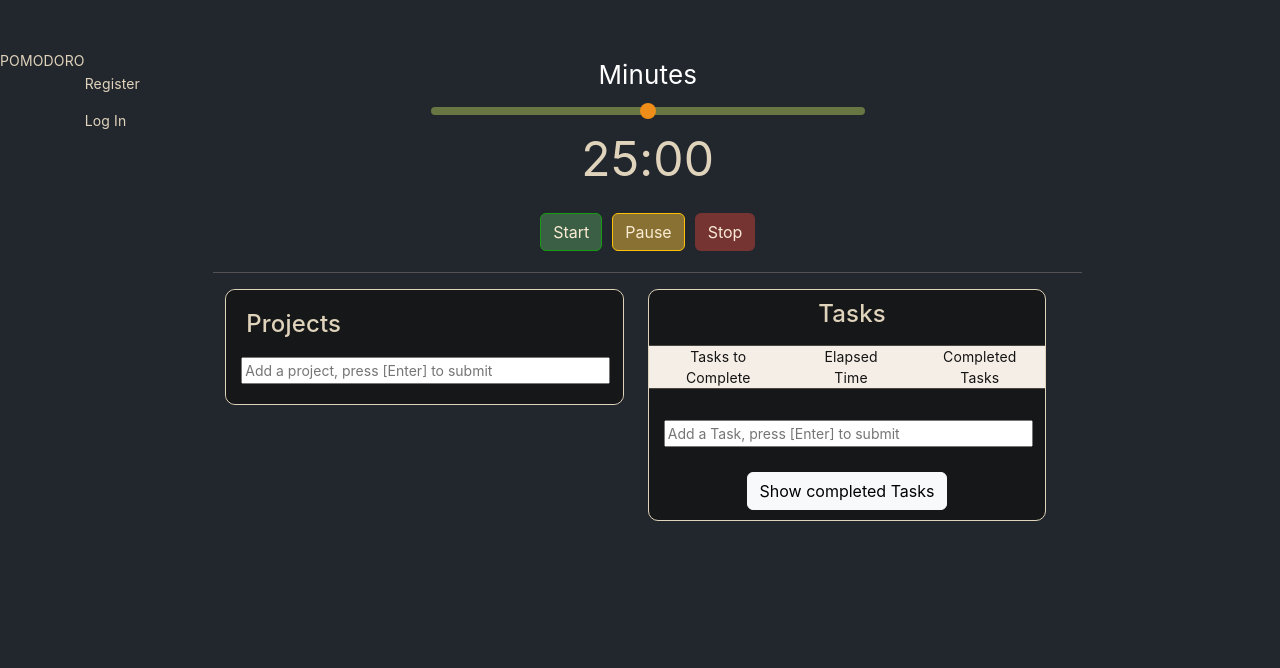
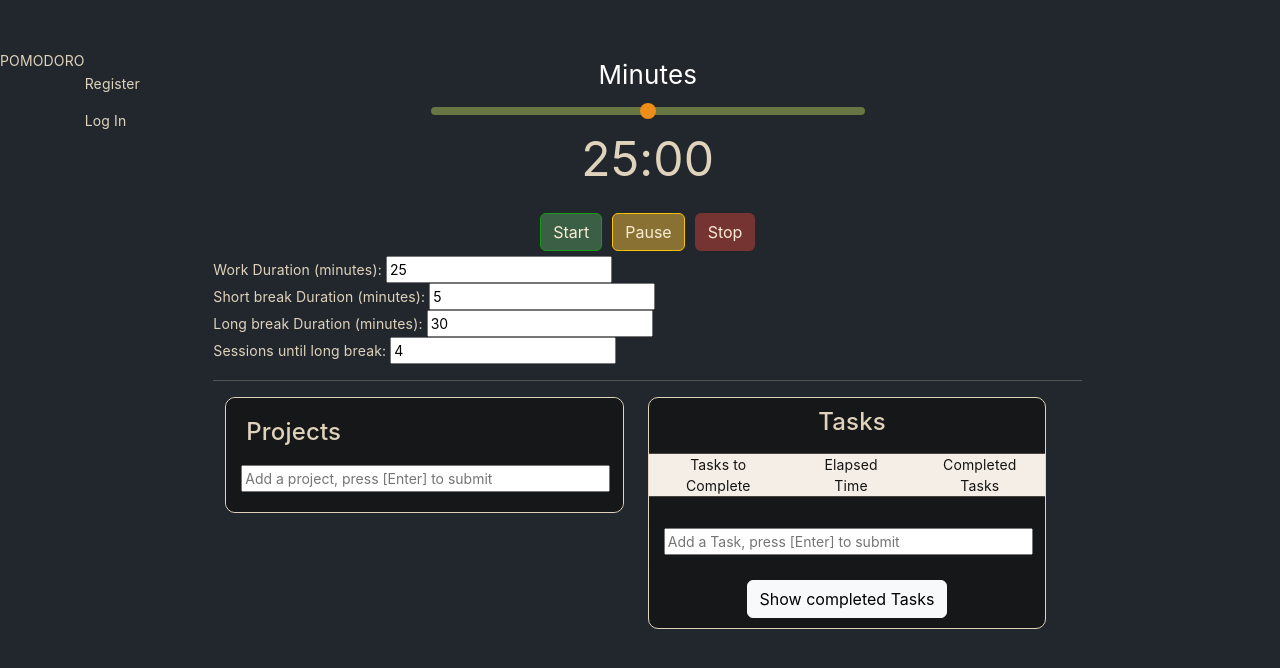
Before and after one commit to ivanpo1/PomoFlaskOOP, a Flask app: page /timer in a window 1280 px wide. Shown: the top 668 px of the page. Run offline with Flask 3, Linux system fonts and the light colour scheme.

Commit message:
changes in timer constructor

```diff
--- a/static/js/timer.js
+++ b/static/js/timer.js
@@ -1,10 +1,12 @@
 import { state } from "./managers/StateManager.js";
 
 export class Timer {
-  constructor(pomoTime, restTime, stateManager) {
+  constructor(pomoTime, stateManager) {
     this.stateManager = stateManager;
-    this.pomoTime = pomoTime;
-    this.restTime = restTime;
+    this.pomoTime = 25 * 60 * 1000;
+    this.shortRestTime = 5 * 60 * 1000;
+    this.longRestTime = 30 * 60 * 1000;
+    this.untilLongRest = 4;
     this.currentTime = pomoTime;
     this.remainingTime = 0;
     this.startTime = 0;
@@ -15,6 +17,7 @@ export class Timer {
     this.timerElement = document.getElementById("timer");
     this.timerBox = document.getElementById("timer-box");
     this.sliderMinutes = document.getElementById("sliderMinutes");
+    this.sessions = 0;
 
     this.init();
   }
@@ -114,8 +117,14 @@ export class Timer {
     }, 100);
   }
 
+
   updateCountdown(pTime) {
     if (pTime <= 0) {
+      if (this.sessions === this.untilLongRest) {
+        switchMode('longBreak')
+      }
+      this.sessions++;
+
       this.timerElement.innerText = "00:00";
       this.timerBox.style.backgroundColor = "#531625";
       this.sendDataFlask(this.startTime);
@@ -123,7 +132,7 @@ export class Timer {
       document.querySelector('.title-timer').innerText = 'Rest';
       this.timerBox.style.backgroundColor = "#2b405e";
       this.stateManager.state.isTimerRunning = false;
-      this.updateCountdown(this.restTime);
+      this.updateCountdown(this.shortRestTime);
     } else {
       let minutes = Math.floor(pTime / 60 / 1000)
         .toString()
--- a/templates/timer.html
+++ b/templates/timer.html
@@ -45,6 +45,25 @@
       <button type="button" class="btn btn-stop">Stop</button>
     </div>
 
+
+    <div class="settings-timer">
+      <div>
+        <label for="work-duration">Work Duration (minutes):</label>
+        <input type="number" id="work-duration" value="25">
+      </div>
+      <div>
+        <label for="break-duration">Short break Duration (minutes):</label>
+        <input type="number" id="short-break-duration" value="5">
+      </div>
+      <div>
+        <label for="break-duration">Long break Duration (minutes):</label>
+        <input type="number" id="long-break-duration" value="30">
+      </div>
+      <div>
+        <label for="break-duration">Sessions until long break:</label>
+        <input type="number" id="sessions-until-break" value="4">
+      </div>
+    </div>
     <hr />
 
 
```
